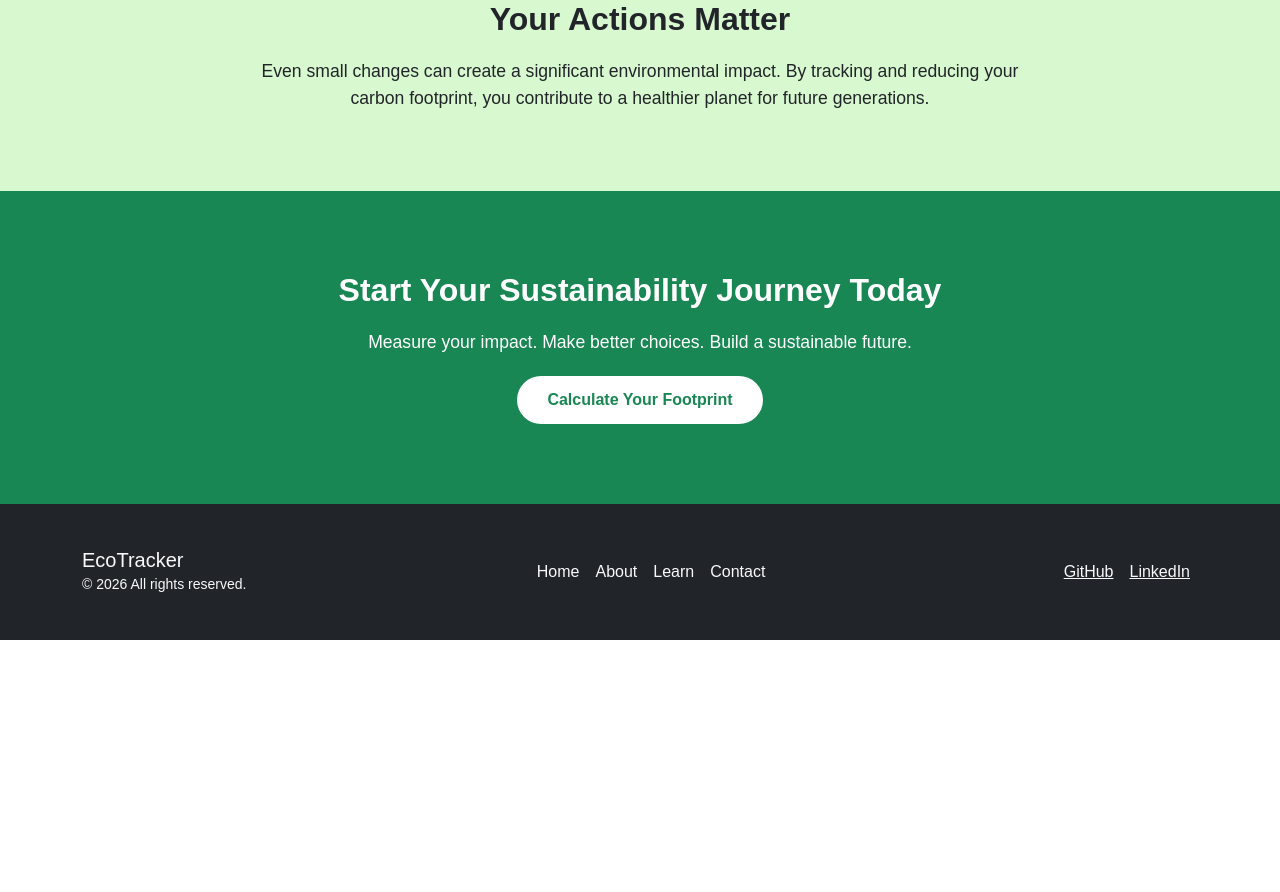
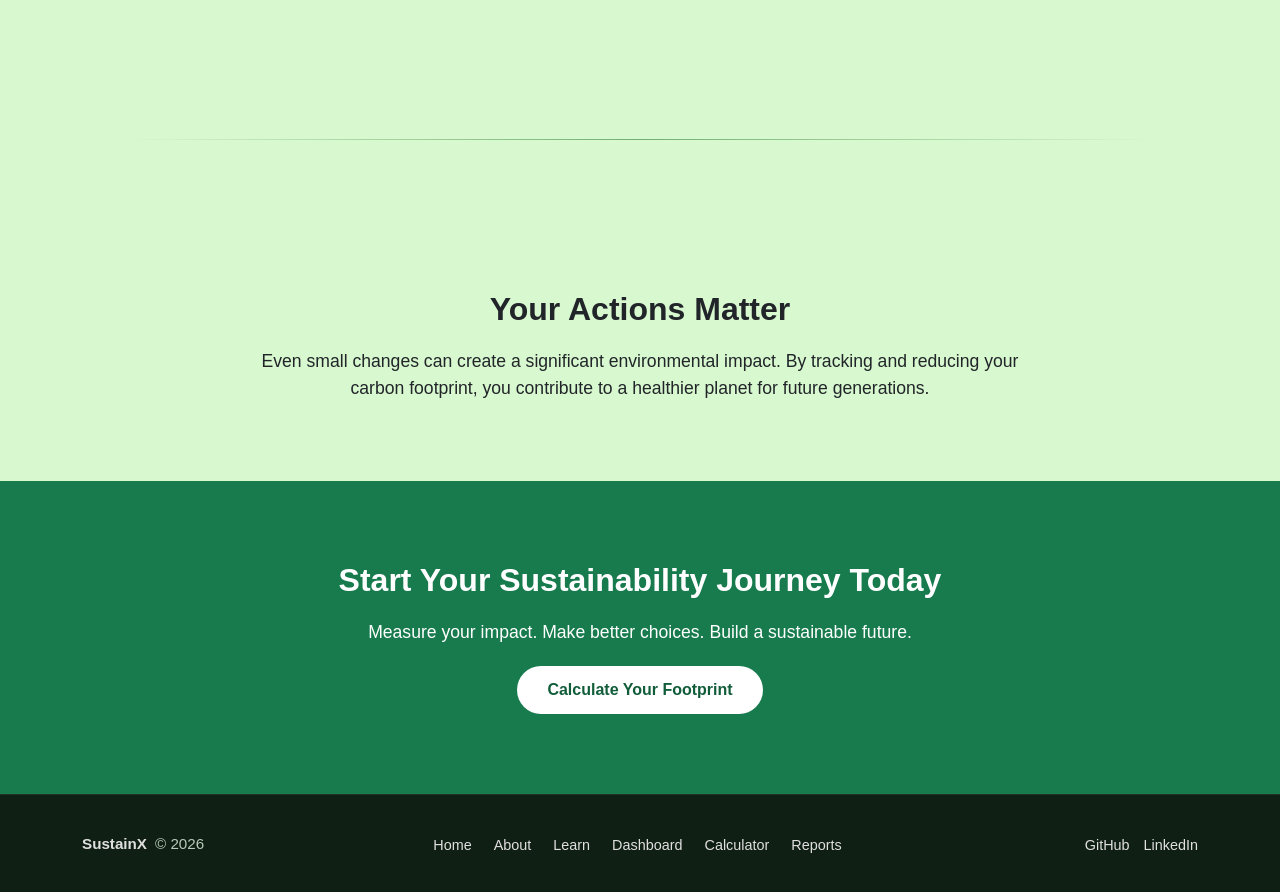
Before and after one commit to MayuriBarde/CarbonFootprint, a React (Vite) app: page / in a window 1280 px wide. Shown: the part 1860-2752 px from the top of the page. Before the commit the page ends 2500 px from the top, so only its background shows below. Built offline with nearby package versions, Linux system fonts and the light colour scheme; what chartjs-plugin-datalabels would draw is missing.

Commit message:
Add all changes

```diff
--- /dev/null
+++ b/src/components/common/Footer.css
@@ -0,0 +1,70 @@
+.footer {
+  background: #0f1f14;
+  color: #e0e0e0;
+  padding: 18px 0;
+  border-top: 1px solid rgba(255, 255, 255, 0.08);
+}
+
+.footer-row {
+  display: flex;
+  align-items: center;
+  justify-content: space-between;
+  gap: 20px;
+  flex-wrap: wrap;
+}
+
+/* Brand */
+.footer-brand {
+  font-size: 0.95rem;
+  white-space: nowrap;
+}
+
+.footer-brand span {
+  margin-left: 8px;
+  color: #b5cbb8;
+}
+
+/* Navigation */
+.footer-nav {
+  list-style: none;
+  display: flex;
+  flex-wrap: wrap;
+  gap: 14px 22px;
+  padding: 0;
+  margin: 0;
+  justify-content: center;
+}
+
+.footer-nav a {
+  color: #e0e0e0;
+  text-decoration: none;
+  font-size: 0.9rem;
+}
+
+.footer-nav a:hover {
+  text-decoration: underline;
+}
+
+/* Social */
+.footer-social a {
+  color: #e0e0e0;
+  margin-left: 14px;
+  font-size: 0.9rem;
+  text-decoration: none;
+}
+
+.footer-social a:hover {
+  color: #81c784;
+}
+
+/* Mobile */
+@media (max-width: 768px) {
+  .footer-row {
+    justify-content: center;
+    text-align: center;
+  }
+
+  .footer-social {
+    margin-top: 8px;
+  }
+}
--- a/src/components/common/Footer.jsx
+++ b/src/components/common/Footer.jsx
@@ -1,55 +1,39 @@
 import React from "react";
+import { Link } from "react-router-dom";
+import "./Footer.css";
 
 const Footer = () => {
   return (
-    <footer className="footer mt-auto py-4 bg-dark text-light">
-      <div className="container d-flex flex-column flex-md-row justify-content-between align-items-center">
-        <div className="mb-3 mb-md-0">
-          <h5 className="mb-0">EcoTracker</h5>
-          <small>© 2026 All rights reserved.</small>
+    <footer className="footer">
+      <div className="container footer-row">
+
+        {/* Brand */}
+        <div className="footer-brand">
+
+          <strong>SustainX</strong>
+          <span>© 2026</span>
         </div>
 
-        <ul className="list-unstyled d-flex mb-3 mb-md-0">
-          <li className="mx-2">
-            <a href="/" className="text-light text-decoration-none">
-              Home
-            </a>
-          </li>
-          <li className="mx-2">
-            <a href="/about" className="text-light text-decoration-none">
-              About
-            </a>
-          </li>
-          <li className="mx-2">
-            <a href="/learn" className="text-light text-decoration-none">
-              Learn
-            </a>
-          </li>
-          <li className="mx-2">
-            <a href="/contact" className="text-light text-decoration-none">
-              Contact
-            </a>
-          </li>
+        {/* Navigation */}
+        <ul className="footer-nav">
+          <li><Link to="/">Home</Link></li>
+          <li><Link to="/about">About</Link></li>
+          <li><Link to="/learn">Learn</Link></li>
+          <li><Link to="/dashboard">Dashboard</Link></li>
+          <li><Link to="/calculator">Calculator</Link></li>
+          <li><Link to="/reports">Reports</Link></li>
         </ul>
 
-        <div>
-          <a
-            href="https://github.com/"
-            target="_blank"
-            rel="noopener noreferrer"
-            className="text-light mx-2"
-          >
+        {/* Social */}
+        <div className="footer-social">
+          <a href="https://github.com/MayuriBarde/CarbonFootprint" target="_blank" rel="noopener noreferrer">
             GitHub
           </a>
-          <a
-            href="https://linkedin.com/"
-            target="_blank"
-            rel="noopener noreferrer"
-            className="text-light mx-2"
-          >
+          <a href="https://linkedin.com/" target="_blank" rel="noopener noreferrer">
             LinkedIn
           </a>
         </div>
+
       </div>
     </footer>
   );
--- a/src/pages/Home.css
+++ b/src/pages/Home.css
@@ -34,7 +34,7 @@
 .why-section {
   background: linear-gradient(135deg, #e8f5e9, #f1fff3);
   border-radius: 20px;
-  margin: 60px 5%;
+  margin: 70px 5%;
   padding: 80px 10%;
   margin-bottom: 0;
 }
@@ -42,7 +42,7 @@
   width: 80%;
   height: 1px;
   background: linear-gradient(to right, transparent, #2e7d32, transparent);
-  margin: 0px auto;
+  margin: 70px auto;
   opacity: 0.6;
 }
 
@@ -84,7 +84,7 @@
 
 /* CTA */
 .cta-section {
-  background: #198754;
+  background: #177b4d;
   color: white;
 }
 
@@ -93,7 +93,7 @@
   margin-top: 20px;
   padding: 12px 30px;
   background: white;
-  color: #198754;
+  color: #115d3a;
   font-weight: bold;
   border-radius: 25px;
   text-decoration: none;
```
